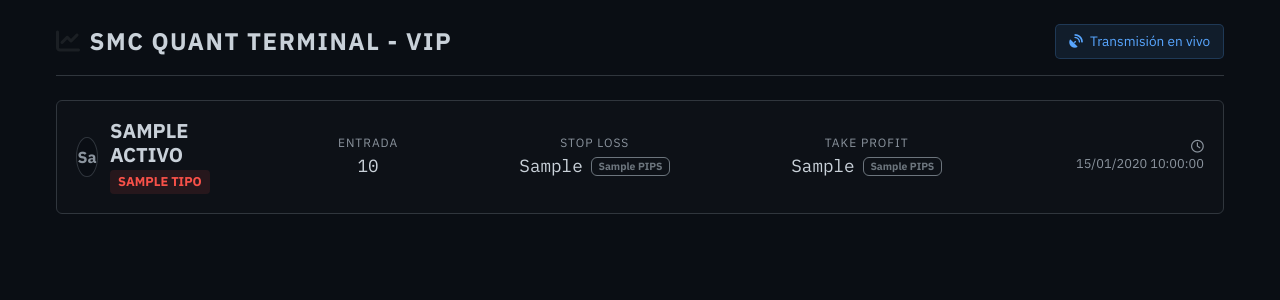
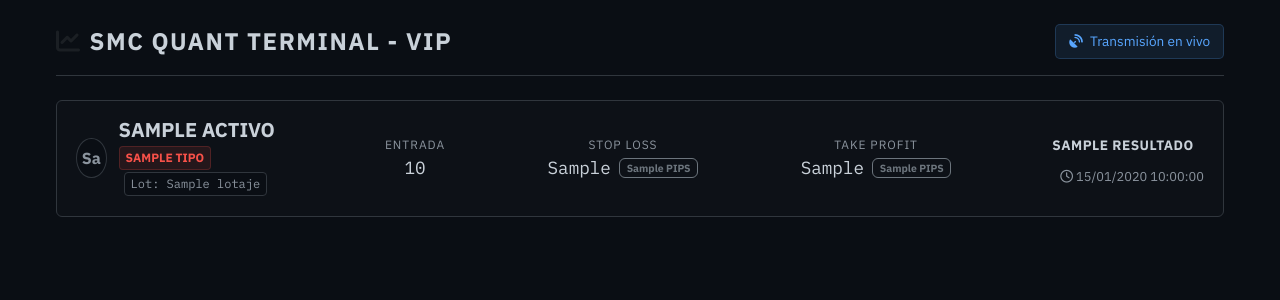
Before and after one commit to empleopro/panel-trading-vip, a Django app: template panel_vip/templates/panel.html in a window 1280 px wide. Shown: the top 300 px of the page. Run offline with Django 3.2, Linux system fonts and the light colour scheme; the template is opened without the code that fills it: most values are stand-ins (such as "Sample title", 1, 10 or a date in 2020).

Commit message:
Panel listo

```diff
--- a/panel_vip/templates/panel.html
+++ b/panel_vip/templates/panel.html
@@ -22,6 +22,7 @@
             --text-secondary: #8b949e;
             --buy-color: #3fb950;
             --sell-color: #f85149;
+            --be-color: #d29922; /* Color mostaza para Break Even */
             --font-sans: 'IBM Plex Sans', sans-serif;
             --font-mono: 'IBM Plex Mono', monospace;
         }
@@ -32,18 +33,31 @@
         .header-title { font-size: 1.5rem; font-weight: 700; color: var(--text-primary); text-transform: uppercase; letter-spacing: 1.5px; margin: 0; }
         .header-status { font-size: 0.85rem; color: #58a6ff; background: rgba(88, 166, 255, 0.1); padding: 0.4rem 0.8rem; border-radius: 5px; border: 1px solid rgba(88, 166, 255, 0.2); }
         .signal-list { list-style: none; padding: 0; margin: 0; }
-        .signal-item { background-color: var(--bg-card); border: 1px solid var(--border-color); border-radius: 6px; margin-bottom: 0.8rem; padding: 1.2rem; display: flex; align-items: center; justify-content: space-between; transition: border-color 0.2s ease; }
-        .signal-asset-col { display: flex; align-items: center; flex: 0 0 15%; min-width: 150px; }
+        .signal-item { background-color: var(--bg-card); border: 1px solid var(--border-color); border-radius: 6px; margin-bottom: 0.8rem; padding: 1.2rem; display: flex; align-items: center; justify-content: space-between; transition: border-color 0.2s ease; position: relative; }
+        .signal-asset-col { display: flex; align-items: center; flex: 0 0 20%; min-width: 180px; }
         .asset-icon-placeholder { width: 40px; height: 40px; background-color: var(--bg-terminal); border-radius: 50%; margin-right: 12px; display: flex; align-items: center; justify-content: center; border: 1px solid var(--border-color); color: var(--text-secondary); font-weight: 700; }
-        .asset-name { font-size: 1.25rem; font-weight: 700; text-transform: uppercase; line-height: 1; }
-        .order-type-tag { font-size: 0.8rem; font-weight: 700; text-transform: uppercase; padding: 2px 8px; border-radius: 4px; margin-top: 2px; display: inline-block; }
-        .text-buy .order-type-tag { color: var(--buy-color); background: rgba(63, 185, 80, 0.1); }
-        .text-sell .order-type-tag { color: var(--sell-color); background: rgba(248, 81, 73, 0.1); }
+        .asset-name { font-size: 1.25rem; font-weight: 700; text-transform: uppercase; line-height: 1; display: block; margin-bottom: 4px; }
+
+        .order-type-tag { font-size: 0.75rem; font-weight: 700; text-transform: uppercase; padding: 2px 6px; border-radius: 4px; display: inline-block; }
+        .text-buy .order-type-tag { color: var(--buy-color); background: rgba(63, 185, 80, 0.1); border: 1px solid rgba(63, 185, 80, 0.2); }
+        .text-sell .order-type-tag { color: var(--sell-color); background: rgba(248, 81, 73, 0.1); border: 1px solid rgba(248, 81, 73, 0.2); }
+
+        .lot-tag { font-size: 0.75rem; color: var(--text-secondary); background: var(--bg-terminal); border: 1px solid var(--border-color); padding: 2px 6px; border-radius: 4px; margin-left: 5px; font-family: var(--font-mono); display: inline-block; }
+
         .signal-pricing-col { flex: 1; display: flex; justify-content: space-around; padding: 0 2rem; }
         .price-label-group { display: flex; flex-direction: column; align-items: center; }
         .price-label-text { font-size: 0.75rem; color: var(--text-secondary); text-transform: uppercase; letter-spacing: 1px; margin-bottom: 1px; }
         .price-value { font-family: var(--font-mono); font-size: 1.1rem; }
-        .signal-meta-col { flex: 0 0 15%; display: flex; flex-direction: column; align-items: flex-end; text-align: right; color: var(--text-secondary); font-size: 0.8rem; }
+
+        .signal-meta-col { flex: 0 0 15%; display: flex; flex-direction: column; align-items: flex-end; text-align: right; justify-content: center; }
+
+        /* Estilos para el Resultado de la operación */
+        .result-badge { font-size: 0.85rem; font-weight: 700; padding: 4px 10px; border-radius: 4px; text-transform: uppercase; margin-bottom: 8px; letter-spacing: 0.5px; }
+        .result-win { background-color: rgba(63, 185, 80, 0.15); color: var(--buy-color); border: 1px solid var(--buy-color); }
+        .result-loss { background-color: rgba(248, 81, 73, 0.15); color: var(--sell-color); border: 1px solid var(--sell-color); }
+        .result-be { background-color: rgba(210, 153, 34, 0.15); color: var(--be-color); border: 1px solid var(--be-color); }
+
+        .time-text { color: var(--text-secondary); font-size: 0.8rem; }
     </style>
 </head>
 <body>
@@ -59,13 +73,25 @@
     </div>
 
     <ul class="signal-list">
+        <!-- Truco para pasar la fecha de la última señal a JavaScript -->
+        {% if senales %}
+            <span id="latest-signal-id" data-time="{{ senales.0.fecha_creacion|date:'U' }}" style="display: none;"></span>
+        {% endif %}
+
         {% for senal in senales %}
         <li class="signal-item {% if senal.tipo == 'Compra' or senal.tipo == 'BUY' %}text-buy{% else %}text-sell{% endif %}">
+
             <div class="signal-asset-col">
                 <div class="asset-icon-placeholder">{{ senal.activo|slice:":2" }}</div>
                 <div class="asset-details">
                     <span class="asset-name">{{ senal.activo }}</span>
-                    <span class="order-type-tag">{{ senal.tipo }}</span>
+                    <div>
+                        <span class="order-type-tag">{{ senal.tipo }}</span>
+                        <!-- ACÁ AGREGAMOS EL LOTAJE -->
+                        {% if senal.lotaje %}
+                            <span class="lot-tag">Lot: {{ senal.lotaje }}</span>
+                        {% endif %}
+                    </div>
                 </div>
             </div>
 
@@ -97,7 +123,18 @@
             </div>
 
             <div class="signal-meta-col">
-                <i class="far fa-clock"></i> {{ senal.fecha_creacion|date:"d/m/Y H:i:s" }}
+                <!-- ACÁ AGREGAMOS EL RESULTADO (GANANCIA, PÉRDIDA, BE) -->
+                {% if senal.resultado %}
+                    <div class="result-badge
+                        {% if senal.resultado|lower == 'ganancia' or senal.resultado|lower == 'ganada' or senal.resultado|lower == 'tp' %}result-win
+                        {% elif senal.resultado|lower == 'perdida' or senal.resultado|lower == 'sl' %}result-loss
+                        {% elif senal.resultado|lower == 'be' or senal.resultado|lower == 'break even' %}result-be
+                        {% endif %}">
+                        {{ senal.resultado }}
+                    </div>
+                {% endif %}
+
+                <span class="time-text"><i class="far fa-clock"></i> {{ senal.fecha_creacion|date:"d/m/Y H:i:s" }}</span>
             </div>
         </li>
         {% empty %}
@@ -108,5 +145,48 @@
     </ul>
 </div>
 
+<!-- SCRIPT PARA EL SONIDO DE ALERTA -->
+<script>
+    document.addEventListener("DOMContentLoaded", function() {
+        const signalElement = document.getElementById("latest-signal-id");
+
+        if (signalElement) {
+            const currentLatestTime = signalElement.getAttribute("data-time");
+            const storedLatestTime = localStorage.getItem("ultimaSenalVIP_Time");
+
+            // Si hay una señal nueva guardada que es distinta a la anterior
+            if (storedLatestTime && storedLatestTime !== currentLatestTime) {
+                reproducirBeep();
+            }
+
+            // Actualizamos el registro en el navegador
+            localStorage.setItem("ultimaSenalVIP_Time", currentLatestTime);
+        }
+    });
+
+    // Función que genera el sonido "Biip"
+    function reproducirBeep() {
+        try {
+            const audioCtx = new (window.AudioContext || window.webkitAudioContext)();
+            const oscillator = audioCtx.createOscillator();
+            const gainNode = audioCtx.createGain();
+
+            oscillator.type = 'sine'; // Tono suave
+            oscillator.frequency.setValueAtTime(850, audioCtx.currentTime); // Frecuencia del beep
+
+            gainNode.gain.setValueAtTime(0.1, audioCtx.currentTime); // Volumen
+            gainNode.gain.exponentialRampToValueAtTime(0.0001, audioCtx.currentTime + 0.5);
+
+            oscillator.connect(gainNode);
+            gainNode.connect(audioCtx.destination);
+
+            oscillator.start();
+            oscillator.stop(audioCtx.currentTime + 0.5);
+        } catch (e) {
+            console.log("El navegador bloqueó el audio automático. El usuario debe hacer clic en la pantalla primero.");
+        }
+    }
+</script>
+
 </body>
 </html>
```
Also changed, not shown: panel_vip/views.py (+5 -2 lines).
